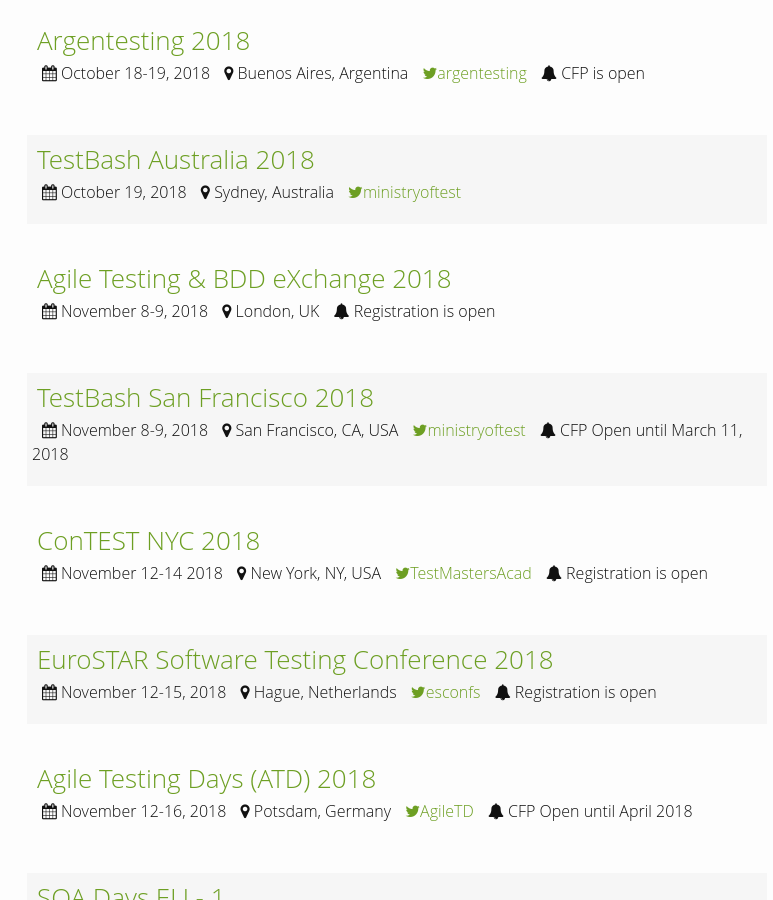
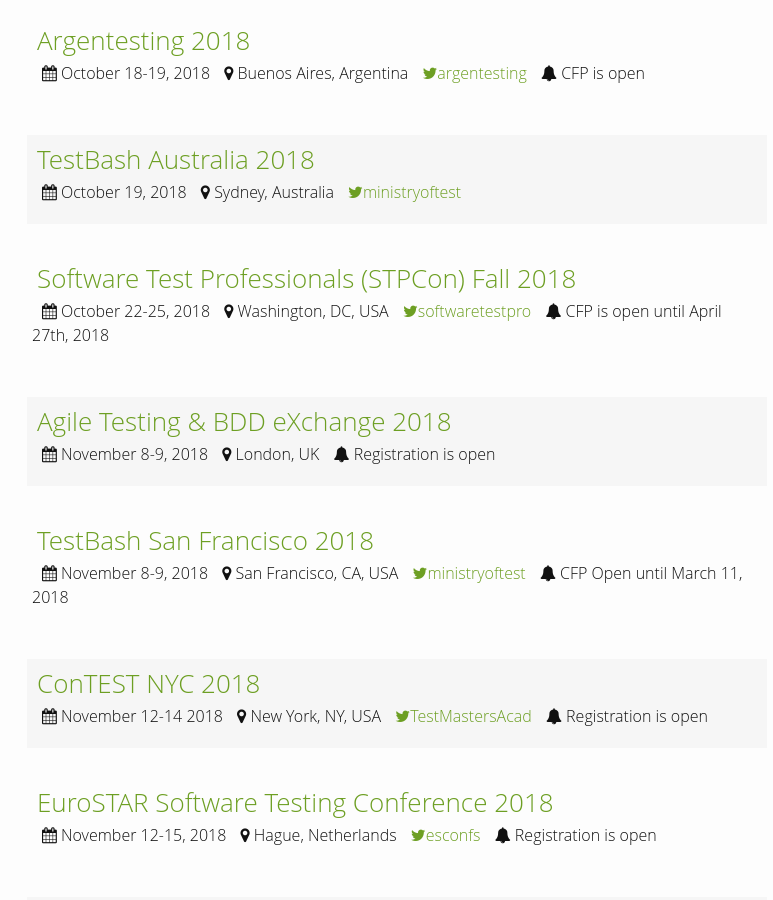
Before and after one commit to TestingConferences/testingconferences.github.io, a Jekyll site: the page built from index.html, in a window 1280 px wide and 900 px high, scrolled down 4311 px. Shown: the whole window, without its empty margins (243-1016 px from the left). Built offline with Jekyll 4.4.1, drawn with Linux system fonts in a browser that asks for light colours.

Commit message:
STPCon Fall 2018

```diff
--- a/_data/current.yml
+++ b/_data/current.yml
@@ -241,6 +241,13 @@
   url: https://www.ministryoftesting.com/continuous-call-papers/
   twitter: ministryoftest
 
+- name: Software Test Professionals (STPCon) Fall 2018
+  location: Washington, DC, USA
+  dates: "October 22-25, 2018"
+  url: http://www.stpcon.com/
+  twitter: softwaretestpro
+  status: CFP is open until April 27th, 2018
+
 - name: Agile Testing & BDD eXchange 2018
   location: London, UK
   dates: "November 8-9, 2018"
```
